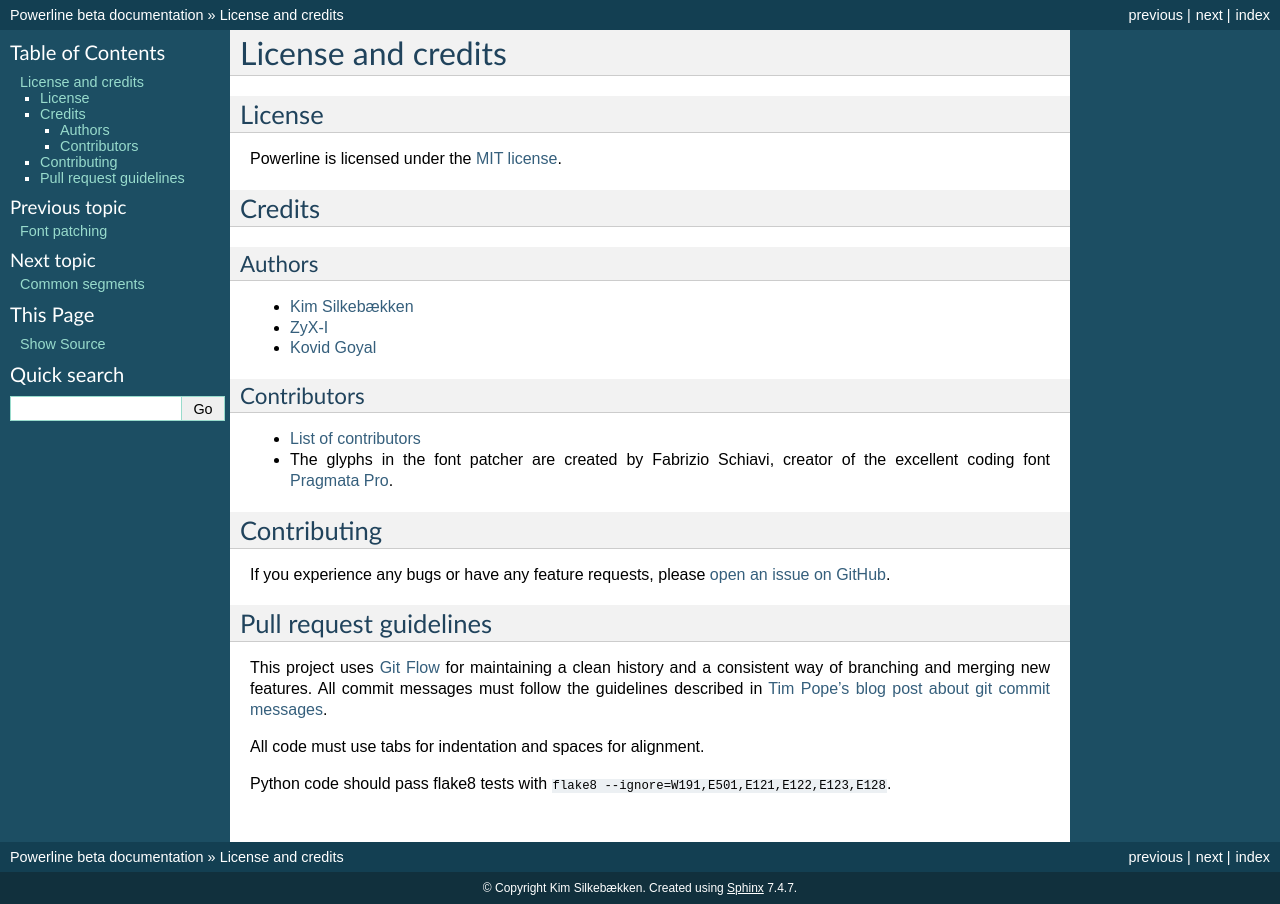
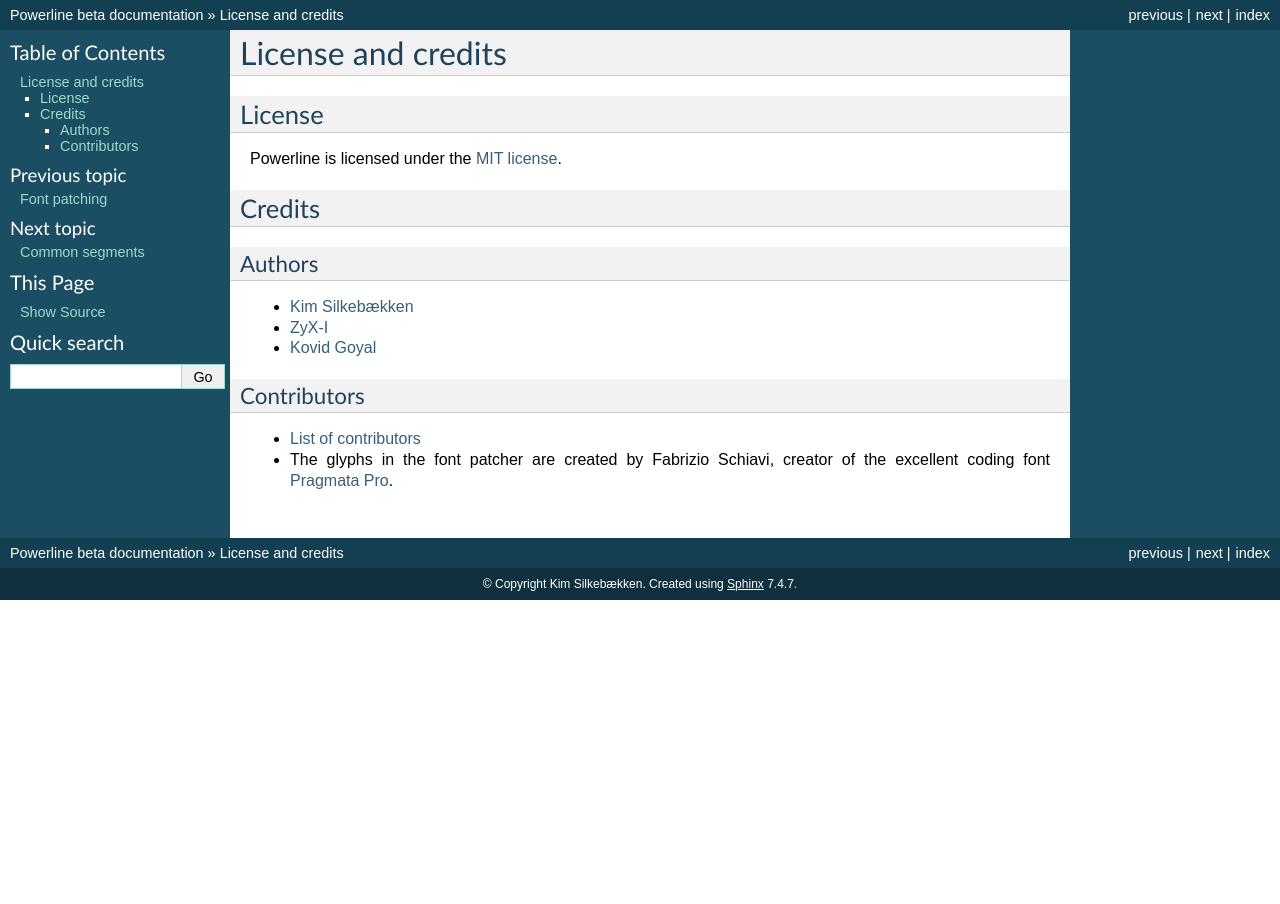
Before and after one commit to someyooyo/someyooyo, a Sphinx documentation site: the page built from docs/source/license-credits.rst, in a window 1280 px wide. Built offline with Sphinx 7.4.7, drawn with Linux system fonts in a browser that asks for light colours.

Commit message:
Remove contibuting info from docs

```diff
--- a/docs/source/license-credits.rst
+++ b/docs/source/license-credits.rst
@@ -27,25 +27,3 @@ Contributors
   the excellent coding font `Pragmata Pro`_.
 
 .. _`Pragmata Pro`: http://www.fsd.it/fonts/pragmatapro.htm
-
-Contributing
-============
-
-If you experience any bugs or have any feature requests, please `open an
-issue on GitHub <https://github.com/Lokaltog/powerline/issues>`_.
-
-Pull request guidelines
-=======================
-
-This project uses `Git Flow`_ for maintaining a clean history and
-a consistent way of branching and merging new features. All commit messages
-must follow the guidelines described in `Tim Pope's blog post about git
-commit messages`_.
-
-All code must use tabs for indentation and spaces for alignment.
-
-Python code should pass flake8 tests with ``flake8
---ignore=W191,E501,E121,E122,E123,E128``.
-
-.. _`Git Flow`: http://nvie.com/posts/a-successful-git-branching-model/
-.. _`Tim Pope's blog post about git commit messages`: http://tbaggery.com/2008/04/19/a-note-about-git-commit-messages.html
```
